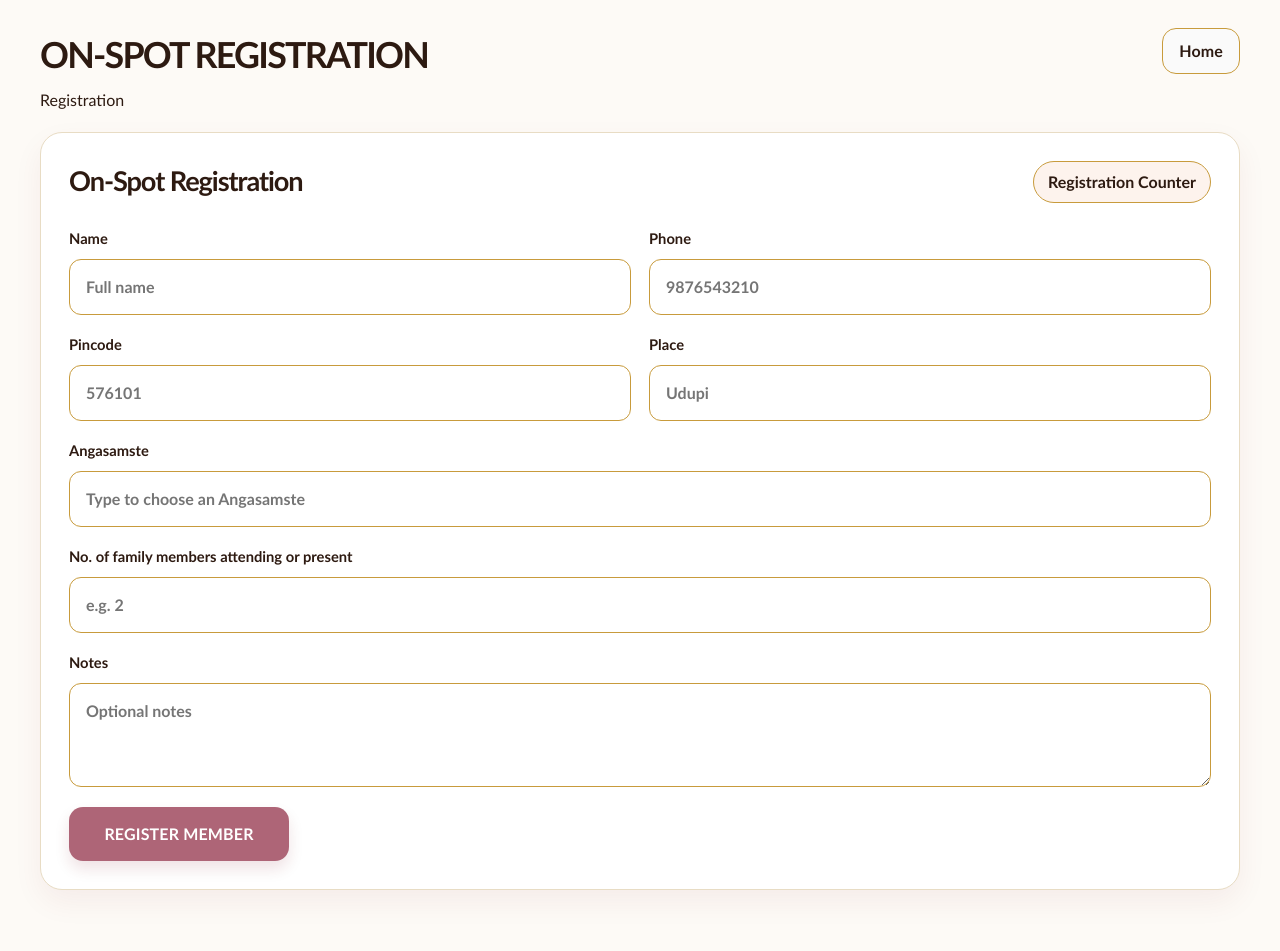
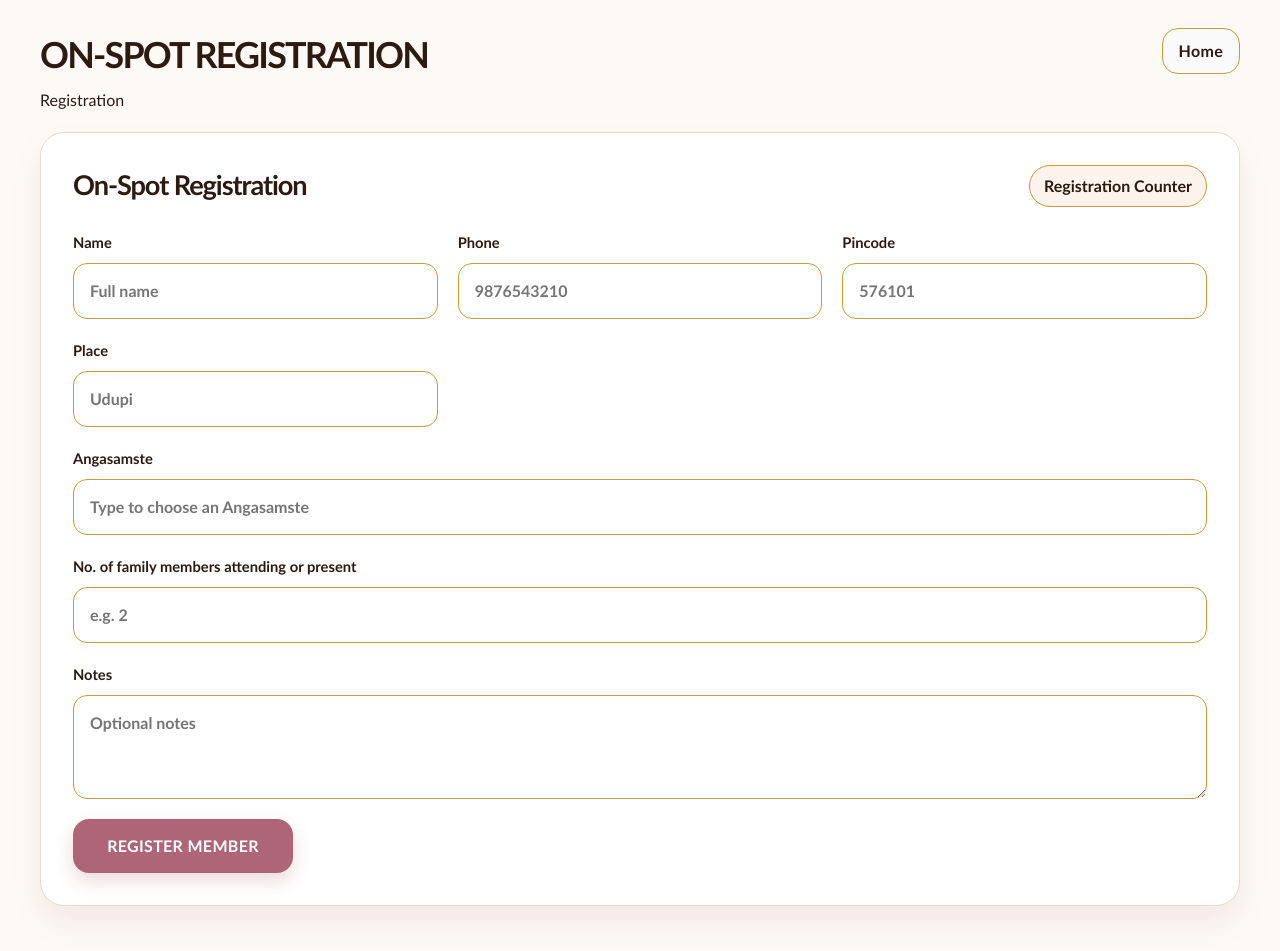
Before and after one commit to padhu-svg/kmjj, a React (Vite) app in the folder frontend/: page /register in a window 1280 px wide. Shown: the top 951 px of the page. Built offline with nearby package versions, Linux system fonts and the light colour scheme.

Commit message:
Massive UX update: Add client-side search caching and modern UI styling

```diff
--- a/frontend/src/screens/SearchScreen.tsx
+++ b/frontend/src/screens/SearchScreen.tsx
@@ -1,4 +1,4 @@
-import { FormEvent, useMemo, useState } from 'react';
+import { FormEvent, useMemo, useState, useEffect } from 'react';
 import { postJson } from '../api';
 import { COUNTER_LABELS, getCounterFromQuery } from '../config';
 
@@ -47,6 +47,29 @@ export function SearchScreen() {
     [searchValue]
   );
 
+  const [allMembers, setAllMembers] = useState<SearchResultItem[] | null>(null);
+  const [syncing, setSyncing] = useState(false);
+
+  // Fetch all members once on mount
+  useEffect(() => {
+    let mounted = true;
+    const fetchAll = async () => {
+      setSyncing(true);
+      try {
+        const response = await postJson<SearchResultItem>({ action: 'search', fetchAll: true });
+        if (mounted && response.success && Array.isArray(response.results)) {
+          setAllMembers(response.results);
+        }
+      } catch (err) {
+        console.error('Failed to sync members:', err);
+      } finally {
+        if (mounted) setSyncing(false);
+      }
+    };
+    fetchAll();
+    return () => { mounted = false; };
+  }, []);
+
   const handleChange = (field: keyof typeof emptySearch, value: string) => {
     setForm((prev) => ({ ...prev, [field]: value }));
     setError('');
@@ -79,6 +102,28 @@ export function SearchScreen() {
     setAttendanceError('');
 
     try {
+      if (allMembers) {
+        // Fast client-side filter
+        const query = (searchField === 'all' ? searchValue : '').toLowerCase();
+        const nameQuery = (searchField === 'name' ? searchValue : '').toLowerCase();
+        const phoneQuery = searchField === 'phone' ? searchValue : '';
+        const pinQuery = searchField === 'pincode' ? searchValue : '';
+
+        const items = allMembers.filter(member => {
+          const rowName = (member.name || '').toLowerCase();
+          const rowPhone = member.phone || '';
+          const rowPin = member.pincode || '';
+          const rowAll = `${rowName} ${rowPhone} ${rowPin} ${member.place || ''} ${member.angasamste || ''}`.toLowerCase();
+
+          if (query && rowAll.includes(query)) return true;
+          if (nameQuery && rowName.includes(nameQuery)) return true;
+          if (phoneQuery && rowPhone.includes(phoneQuery)) return true;
+          if (pinQuery && rowPin.includes(pinQuery)) return true;
+          return false;
+        });
+        setResults(items);
+      } else {
+        // Fallback to server search if not synced yet
         const payload = {
           action: 'search',
           query: searchField === 'all' ? searchValue : '',
@@ -94,8 +139,6 @@ export function SearchScreen() {
 
         const items = Array.isArray(response.results) ? response.results : [];
         setResults(items);
-      if (items.length === 0) {
-        setSelected(null);
       }
     } catch (err) {
       setError(err instanceof Error ? err.message : 'Unable to search members.');
--- a/frontend/src/styles.css
+++ b/frontend/src/styles.css
@@ -100,9 +100,9 @@ h2 {
 .card-panel {
   background: var(--panel);
   border: 1px solid var(--line);
-  border-radius: 22px;
-  box-shadow: var(--shadow);
-  padding: 28px;
+  border-radius: 24px;
+  box-shadow: 0 16px 32px rgba(122, 0, 30, 0.08);
+  padding: 32px;
 }
 
 .card-panel__inner {
@@ -138,12 +138,12 @@ h2 {
 
 .field-grid {
   display: grid;
-  grid-template-columns: repeat(2, minmax(0, 1fr));
-  gap: 18px;
+  grid-template-columns: repeat(auto-fit, minmax(280px, 1fr));
+  gap: 20px;
 }
 
 .search-grid {
-  grid-template-columns: repeat(4, minmax(0, 1fr));
+  grid-template-columns: repeat(auto-fit, minmax(200px, 1fr));
 }
 
 .field {
@@ -162,7 +162,7 @@ h2 {
 .field textarea,
 .field select {
   width: 100%;
-  border-radius: 12px;
+  border-radius: 14px;
   border: 1px solid var(--line-strong);
   background: #ffffff;
   color: var(--text);
@@ -185,7 +185,7 @@ h2 {
 .field textarea:focus,
 .field select:focus {
   border-color: var(--primary);
-  box-shadow: 0 0 0 3px rgba(122, 0, 30, 0.15);
+  box-shadow: 0 0 0 4px rgba(122, 0, 30, 0.15);
 }
 
 .full-width {
@@ -197,24 +197,25 @@ h2 {
 .ghost-button {
   border: none;
   min-height: 54px;
-  border-radius: 14px;
-  font-weight: 800;
-  letter-spacing: 0.01em;
-  transition: transform 0.15s ease, opacity 0.15s ease;
+  border-radius: 16px;
+  font-weight: 700;
+  letter-spacing: 0.02em;
+  transition: all 0.2s cubic-bezier(0.2, 0.8, 0.2, 1);
 }
 
 .primary-button {
   background: var(--primary);
   color: #ffffff;
-  padding: 0 22px;
-  box-shadow: 0 8px 16px rgba(122, 0, 30, 0.2);
+  padding: 0 24px;
+  box-shadow: 0 8px 20px rgba(122, 0, 30, 0.25);
 }
 
 .secondary-button {
   background: #ffffff;
   border: 1px solid var(--line-strong);
   color: var(--text);
-  padding: 0 18px;
+  padding: 0 24px;
+  box-shadow: 0 4px 12px rgba(0, 0, 0, 0.05);
 }
 
 .ghost-button {
```
Also changed, not shown: 6 other files (tests, documents, lock files or other folders). Lines whose indentation alone changed are shown as unchanged.
